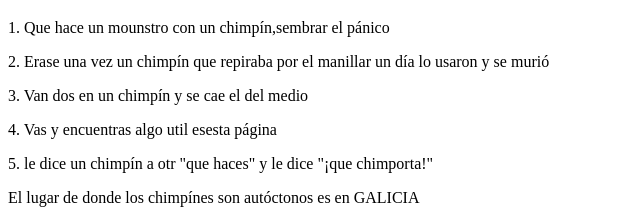
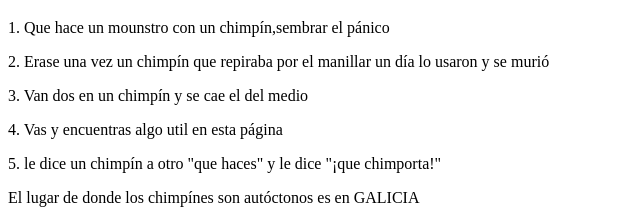
Before and after one commit to josechorg/josechorg.github.io, a plain HTML site: page index.html in a window 1280 px wide. Shown: the part 1352-1572 px from the top of the page, 0-640 px from the left. Drawn offline with Linux system fonts and the light colour scheme.

Commit message:
Update index.html

```diff
--- a/index.html
+++ b/index.html
@@ -49,8 +49,8 @@
 	<P>1. Que hace un mounstro con un chimpín,sembrar el pánico </p>
 	<p>2. Erase una vez un chimpín que repiraba por el manillar un día lo usaron y se murió</p>
 	<p>3. Van dos en un chimpín y se cae el del medio</p>
-	<p>4. Vas y encuentras algo util esesta página</p>
-	<p>5. le dice un chimpín a otr "que haces" y le dice "¡que chimporta!"
+	<p>4. Vas y encuentras algo util en esta página</p>
+	<p>5. le dice un chimpín a otro "que haces" y le dice "¡que chimporta!"
 
 
 <p>El lugar de donde los chimpínes son autóctonos es en GALICIA</p>
```
